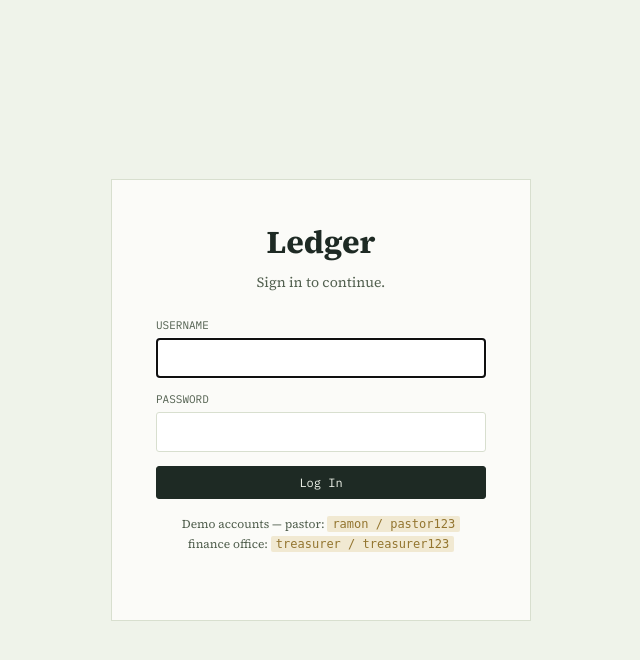
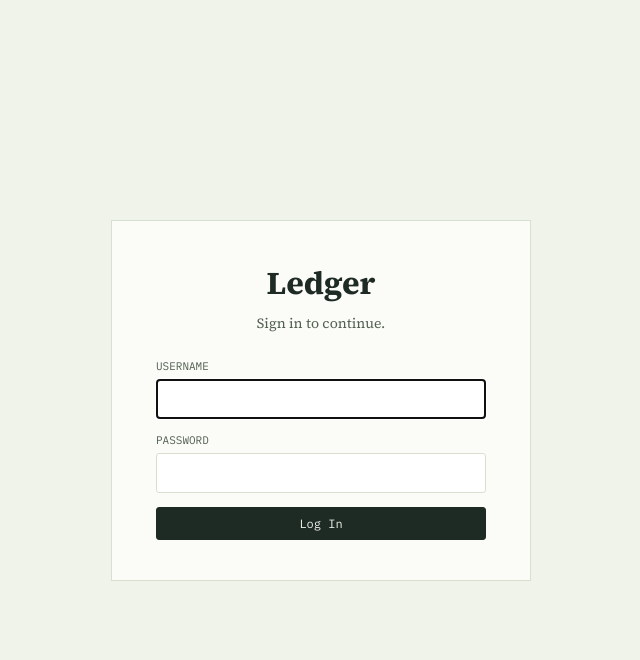
Before and after one commit to jakeaurel90-bit/SCMM-Accounting-Management-System, a Django app: page /login/ in a window 1280 px wide. Shown: the top 660 px of the page, without its empty margins (319-959 px from the left). Run offline with Django 5.2, Linux system fonts and the light colour scheme.

Commit message:
Remove demo credentials from login page

```diff
--- a/dashboard/templates/dashboard/login.html
+++ b/dashboard/templates/dashboard/login.html
@@ -25,11 +25,6 @@
       </div>
       <button type="submit" class="btn" style="width:100%;">Log In</button>
     </form>
-
-    <p class="hint">
-      Demo accounts — pastor: <code>ramon / pastor123</code><br>
-      finance office: <code>treasurer / treasurer123</code>
-    </p>
   </div>
 </div>
 {% endblock %}
```
